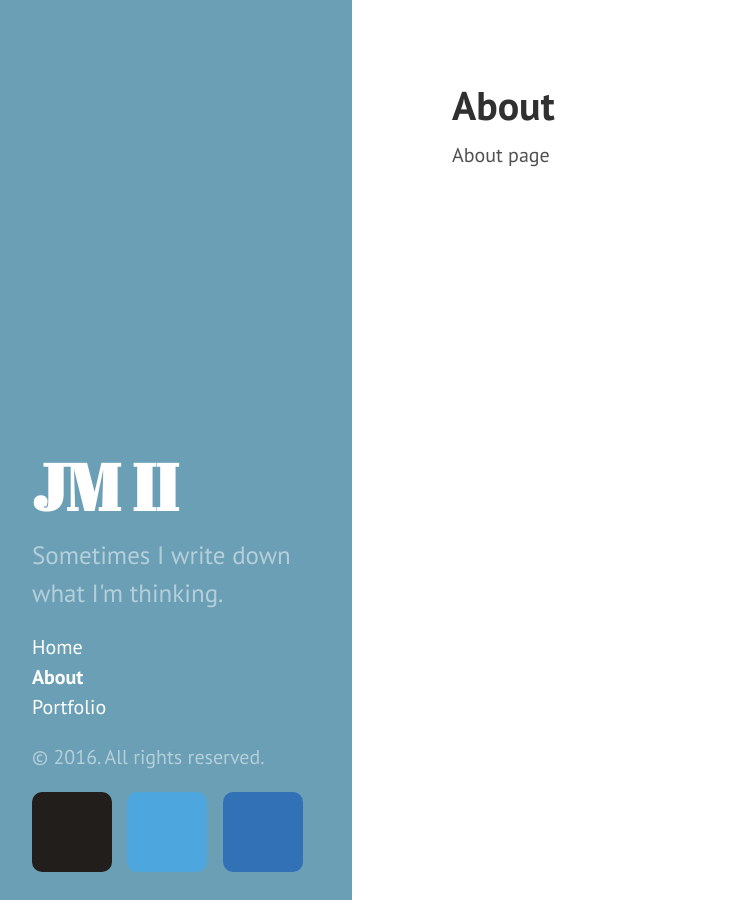
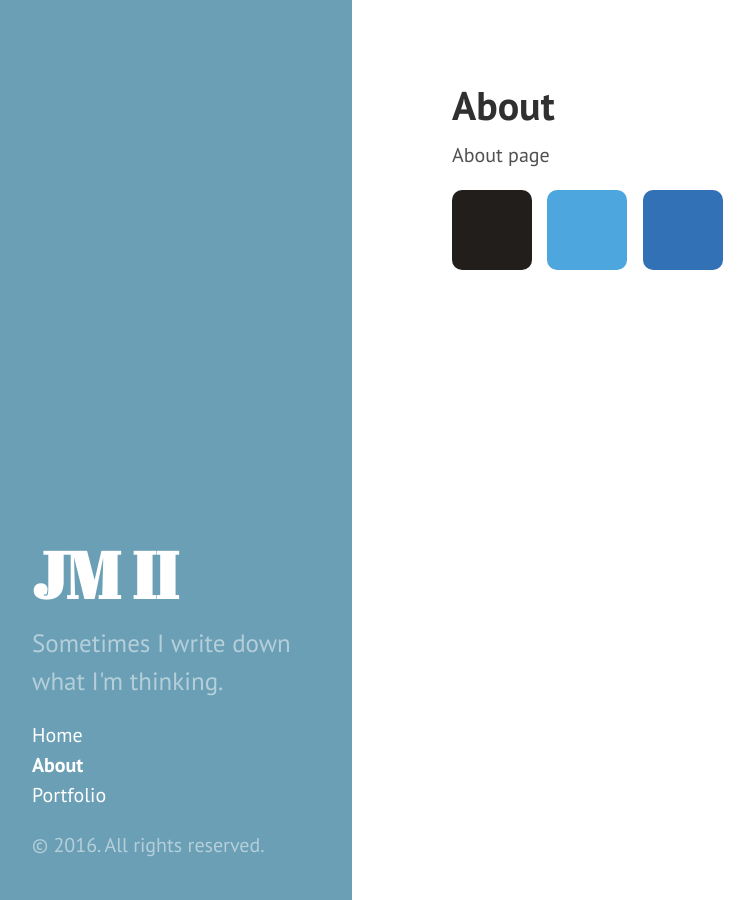
Before and after one commit to ver2point0/ver2point0.github.io, a Jekyll site: the page built from about.html, in a window 1280 px wide. Shown: the whole page, without its empty margins (8-762 px from the left). Built offline with Jekyll 4.4.1, drawn with Linux system fonts in a browser that asks for light colours; some web fonts are replaced.

Commit message:
move social icons to about page

```diff
--- a/_includes/sidebar.html
+++ b/_includes/sidebar.html
@@ -30,11 +30,7 @@
 
     <p>&copy; {{ site.time | date: '%Y' }}. All rights reserved.</p>
 
-    <ul class="soc">
-      <li><a class="soc-github" href="https://github.com/ver2point0"></a></li>
-      <li><a class="soc-twitter" href="https://twitter.com/ver2point0"></a></li>
-      <li><a class="soc-linkedin soc-icon-last" href="https://www.linkedin.com/in/ver2point0"></a></li>
-    </ul>
+
 
   </div>
 </div>
--- a/about.html
+++ b/about.html
@@ -5,3 +5,9 @@ permalink: /about/
 ---
 
 <p>About page</p>
+
+<ul class="soc">
+  <li><a class="soc-github" href="https://github.com/ver2point0"></a></li>
+  <li><a class="soc-twitter" href="https://twitter.com/ver2point0"></a></li>
+  <li><a class="soc-linkedin soc-icon-last" href="https://www.linkedin.com/in/ver2point0"></a></li>
+</ul>
```
